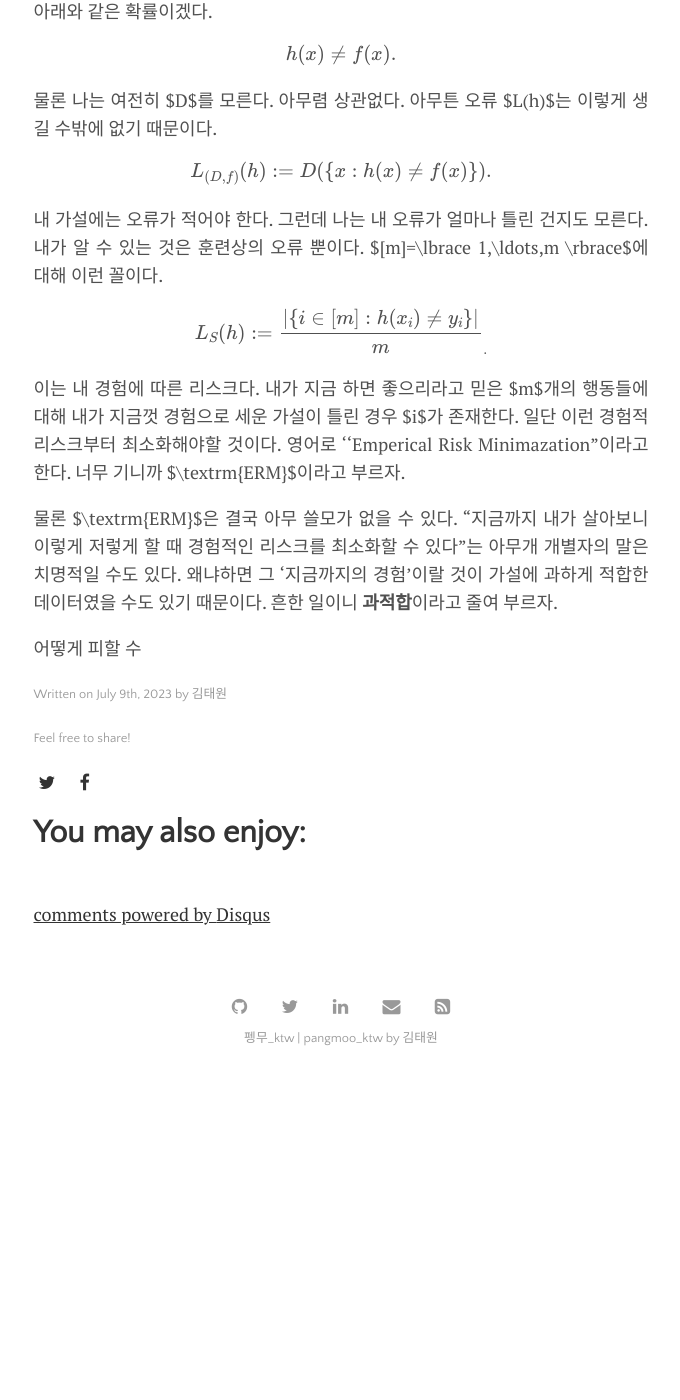
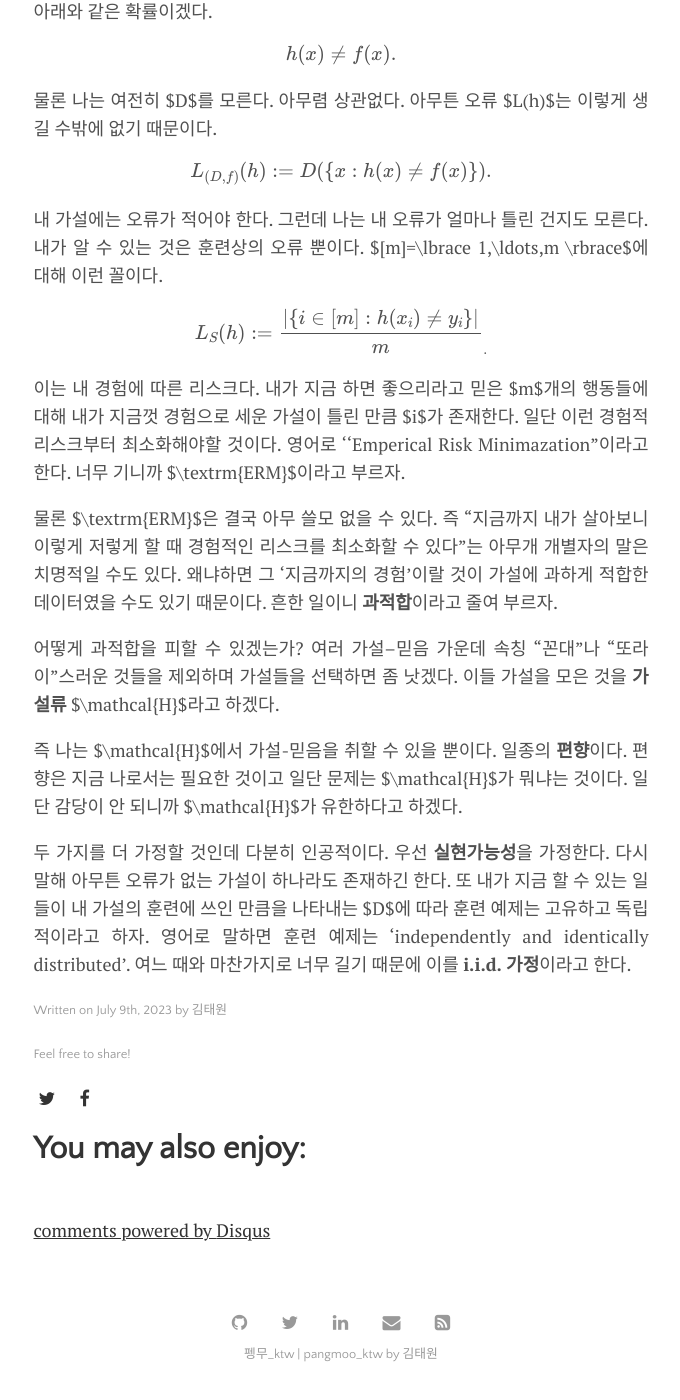
Before and after one commit to pangmoo-KTW/pangmoo-KTW, a Jekyll site: the page built from _posts/2023-07-09-temp01.md, in a window 1280 px wide and 1400 px high, scrolled down 1753 px. Shown: the whole window, without its empty margins (299-979 px from the left). Built offline with Jekyll 4.4.1, drawn with Linux system fonts in a browser that asks for light colours; formulas are drawn with MathJax 3; comment, search, counter and statistics services are not loaded; before the commit the page ends 2837 px from its top, so only the background shows below that.

Commit message:
230710_3

```diff
--- a/_posts/2023-07-09-temp01.md
+++ b/_posts/2023-07-09-temp01.md
@@ -67,8 +67,12 @@ $$
 L_S(h):=\frac{|\lbrace i\in[m]:h(x_i)\neq y_i\rbrace|}{m}_.
 $$
 
-이는 내 경험에 따른 리스크다. 내가 지금 하면 좋으리라고 믿은 $m$개의 행동들에 대해 내가 지금껏 경험으로 세운 가설이 틀린 경우 $i$가 존재한다. 일단 이런 경험적 리스크부터 최소화해야할 것이다. 영어로 ''Emperical Risk Minimazation"이라고 한다. 너무 기니까 $\textrm{ERM}$이라고 부르자.
+이는 내 경험에 따른 리스크다. 내가 지금 하면 좋으리라고 믿은 $m$개의 행동들에 대해 내가 지금껏 경험으로 세운 가설이 틀린 만큼 $i$가 존재한다. 일단 이런 경험적 리스크부터 최소화해야할 것이다. 영어로 ''Emperical Risk Minimazation"이라고 한다. 너무 기니까 $\textrm{ERM}$이라고 부르자.
 
-물론 $\textrm{ERM}$은 결국 아무 쓸모가 없을 수 있다. <q>지금까지 내가 살아보니 이렇게 저렇게 할 때 경험적인 리스크를 최소화할 수 있다</q>는 아무개 개별자의 말은 치명적일 수도 있다. 왜냐하면 그 '지금까지의 경험'이랄 것이 가설에 과하게 적합한 데이터였을 수도 있기 때문이다. 흔한 일이니 **과적합**이라고 줄여 부르자.
+물론 $\textrm{ERM}$은 결국 아무 쓸모 없을 수 있다. 즉 <q>지금까지 내가 살아보니 이렇게 저렇게 할 때 경험적인 리스크를 최소화할 수 있다</q>는 아무개 개별자의 말은 치명적일 수도 있다. 왜냐하면 그 '지금까지의 경험'이랄 것이 가설에 과하게 적합한 데이터였을 수도 있기 때문이다. 흔한 일이니 **과적합**이라고 줄여 부르자.
 
-어떻게 피할 수
+어떻게 과적합을 피할 수 있겠는가? 여러 가설--믿음 가운데 속칭 <q>꼰대</q>나 <q>또라이</q>스러운 것들을 제외하며 가설들을 선택하면 좀 낫겠다. 이들 가설을 모은 것을 **가설류** $\mathcal{H}$라고 하겠다.
+
+즉 나는 $\mathcal{H}$에서 가설-믿음을 취할 수 있을 뿐이다. 일종의 **편향**이다. 편향은 지금 나로서는 필요한 것이고 일단 문제는 $\mathcal{H}$가 뭐냐는 것이다. 일단 감당이 안 되니까 $\mathcal{H}$가 유한하다고 하겠다.
+
+두 가지를 더 가정할 것인데 다분히 인공적이다. 우선 **실현가능성**을 가정한다. 다시 말해 아무튼 오류가 없는 가설이 하나라도 존재하긴 한다. 또 내가 지금 할 수 있는 일들이 내 가설의 훈련에 쓰인 만큼을 나타내는 $D$에 따라 훈련 예제는 고유하고 독립적이라고 하자. 영어로 말하면 훈련 예제는 'independently and identically distributed'. 여느 때와 마찬가지로 너무 길기 때문에 이를 **i.i.d. 가정**이라고 한다.
```
